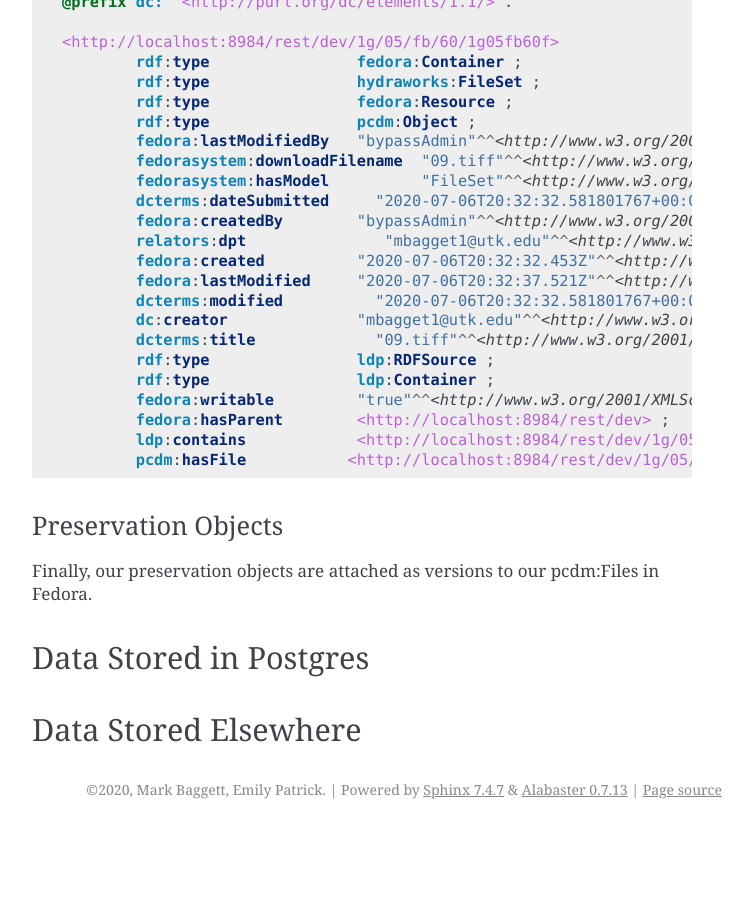
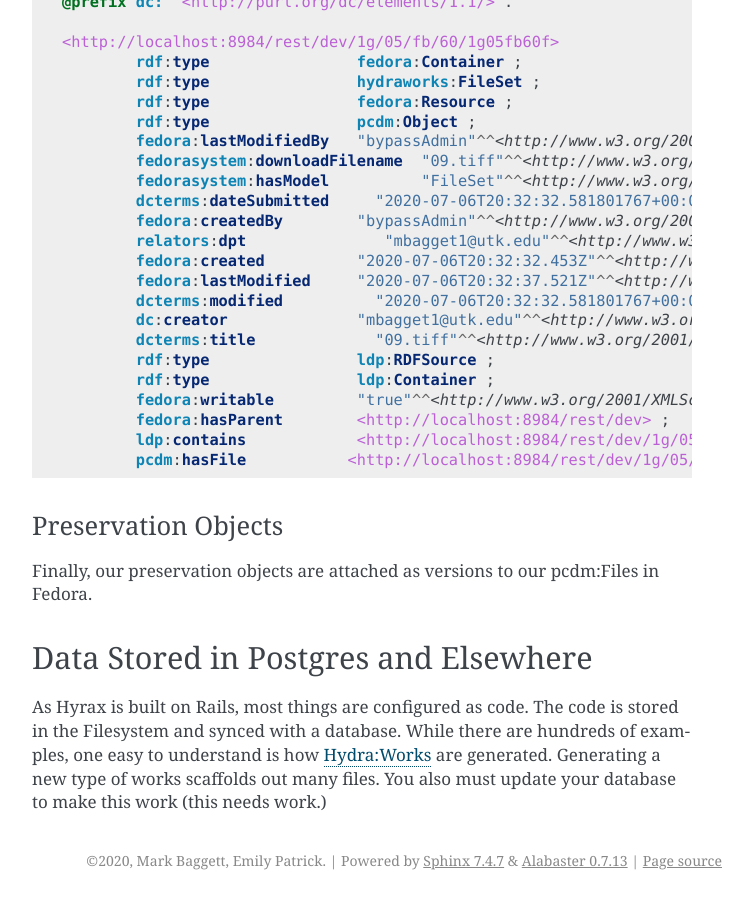
Before and after one commit to markpbaggett/utk_hyrax_review_docs, a Sphinx documentation site: the page built from docs/source/reference_materials/0_object_modelling_and_data_storage.rst, in a window 1280 px wide and 900 px high, scrolled down 12918 px. Shown: the whole window, without its empty margins (388-1141 px from the left). Built offline with Sphinx 7.4.7, drawn with Linux system fonts in a browser that asks for light colours; before the commit the page ends 13747 px from its top, so only the background shows below that; some of the changed text lies outside the part shown.

Commit message:
Initialize last section.

```diff
--- a/docs/source/reference_materials/0_object_modelling_and_data_storage.rst
+++ b/docs/source/reference_materials/0_object_modelling_and_data_storage.rst
@@ -661,8 +661,10 @@ Preservation Objects
 
 Finally, our preservation objects are attached as versions to our pcdm:Files in Fedora.
 
-Data Stored in Postgres
------------------------
 
-Data Stored Elsewhere
----------------------
+Data Stored in Postgres and Elsewhere
+-------------------------------------
+
+As Hyrax is built on Rails, most things are configured as code.  The code is stored in the Filesystem and synced with a
+database.  While there are hundreds of examples, one easy to understand is how Hydra:Works are generated.  Generating a
+new type of works scaffolds out many files.  You also must update your database to make this work (this needs work.)
```
